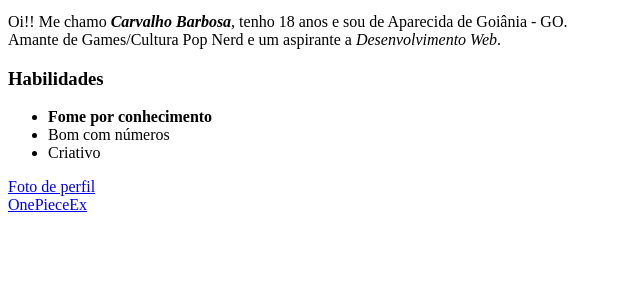
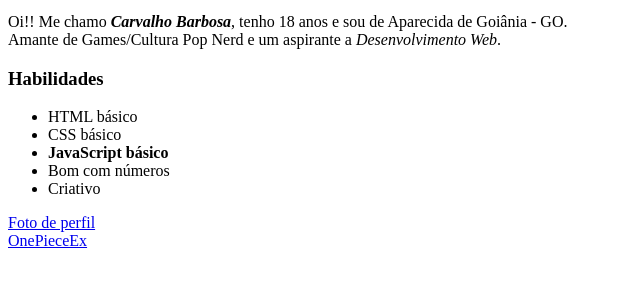
Before and after one commit to iDallek/idallek.github.io, a plain HTML site: page index.html in a window 1280 px wide. Shown: the part 101-388 px from the top of the page, without its empty margins (0-640 px from the left). Drawn offline with Linux system fonts and the light colour scheme.

Commit message:
Modificaçao nas habilidades

```diff
--- a/index.html
+++ b/index.html
@@ -18,7 +18,9 @@
   <div>
     <h3>Habilidades</h3>
     <ul>
-      <li><strong> Fome por conhecimento</strong></li>
+      <li>HTML básico</li>
+      <li>CSS básico</li>
+      <li><strong>JavaScript básico</strong></li>
       <li>Bom com números</li>
       <li>Criativo</li>
     </ul>
@@ -26,6 +28,7 @@
   <div>
     <a href="Imagens/FotoPerfil.jpg">Foto de perfil</a>
     <br>
+
     <a href="https://onepieceex.net/">OnePieceEx</a>
   </div>
 
```
